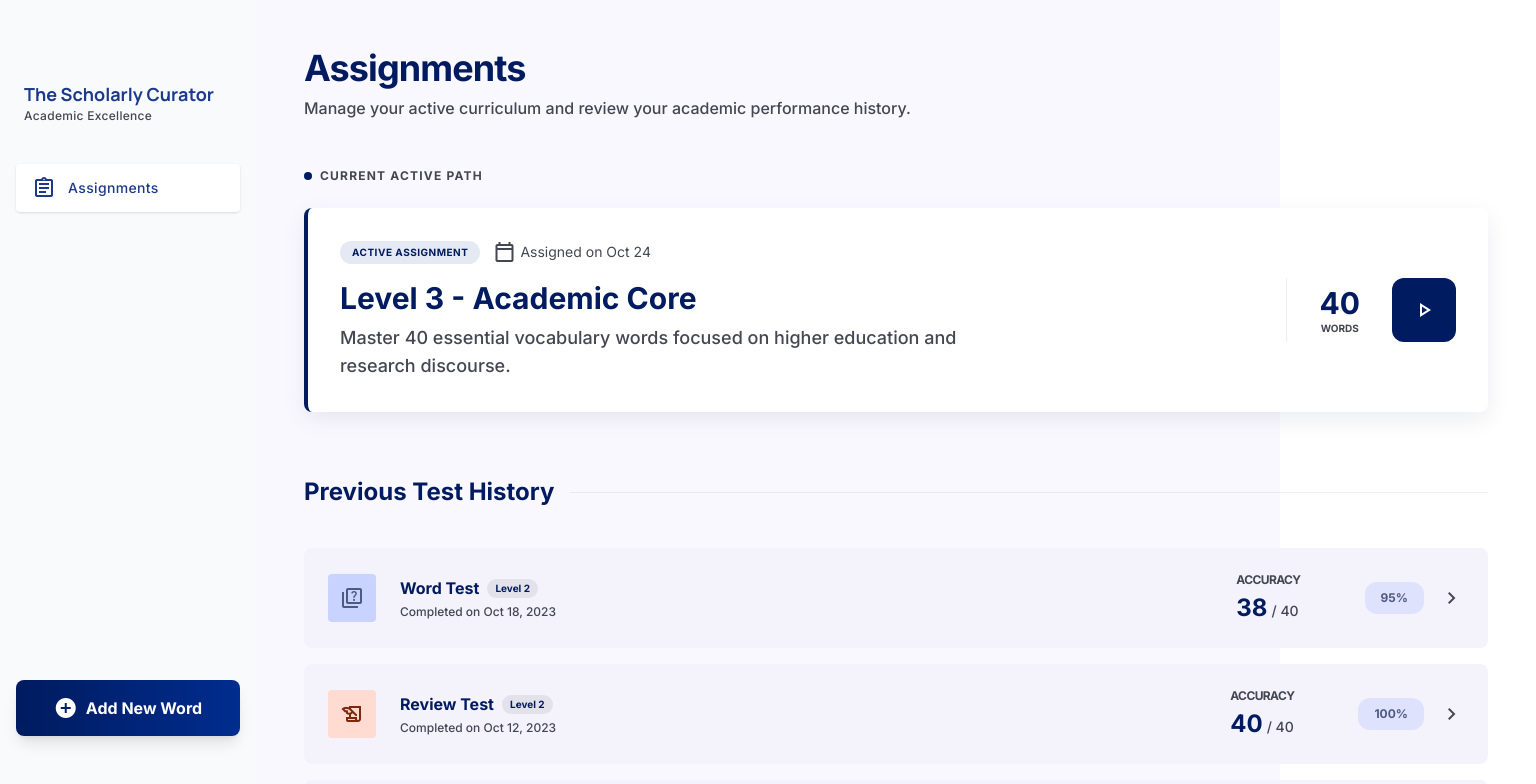
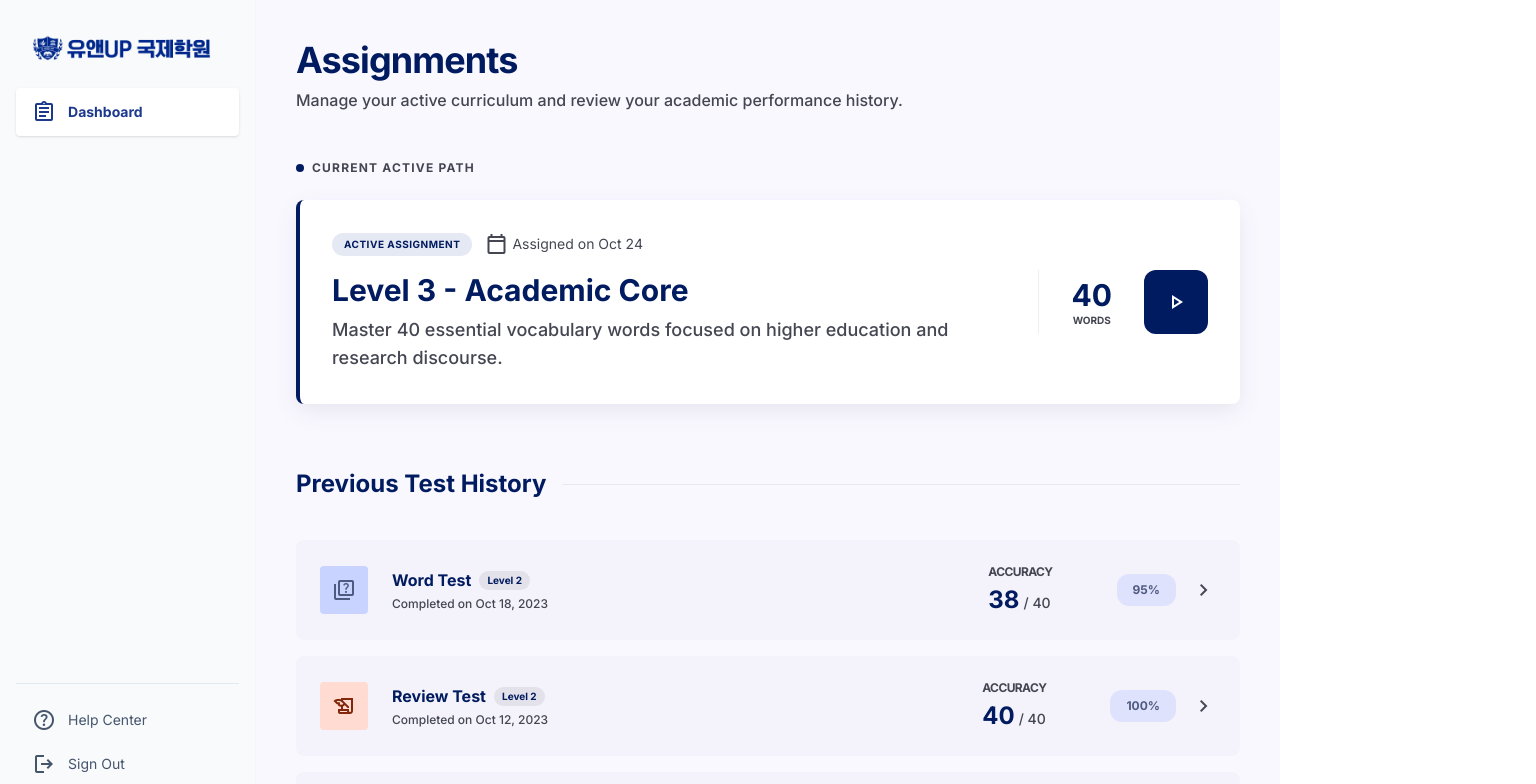
Before and after one commit to uandup/voca-front, a React (Vite) app in the folder uandup_voca/: page /student/dashboard in a window 1280 px wide. Shown: the top 784 px of the page, 1536 px wide, since content can reach past the window. Built offline with nearby package versions, Linux system fonts and the light colour scheme.

Commit message:
chore: student,teacher sidebar 공용으로 분리, 페이지 레이아웃 일관화

```diff
--- a/uandup_voca/src/pages/student-dashboard/ui/StudentDashboardPage.tsx
+++ b/uandup_voca/src/pages/student-dashboard/ui/StudentDashboardPage.tsx
@@ -64,7 +64,7 @@
 
 export function StudentDashboardPage() {
   return (
-    <main className="flex-1 lg:ml-64 p-6 md:p-12 max-w-7xl mx-auto w-full">
+    <main>
       {/* Page Header */}
       <header className="mb-12">
         <h1 className="text-4xl font-extrabold text-primary tracking-tight mb-2">
--- a/uandup_voca/src/pages/test-assignment/ui/TestAssignmentDetailPage.tsx
+++ b/uandup_voca/src/pages/test-assignment/ui/TestAssignmentDetailPage.tsx
@@ -48,8 +48,13 @@
 
 export function TestAssignmentDetailPage() {
   return (
-    <main className="ml-64 min-h-screen">
-      <div className=" py-10 px-8">
+    <main>
+      <div>
+        {/* Page Title */}
+        <h1 className="font-headline font-extrabold text-4xl text-primary tracking-tight mb-8">
+          Test Assignment
+        </h1>
+
         {/* Student Profile Header Card */}
         <section className="mb-8">
           <div className="bg-surface-container-lowest p-8 rounded-xl shadow-sm border border-primary/5">
--- a/uandup_voca/src/pages/test-assignment/ui/TestAssignmentPage.tsx
+++ b/uandup_voca/src/pages/test-assignment/ui/TestAssignmentPage.tsx
@@ -66,7 +66,12 @@
   const navigate = useNavigate();
 
   return (
-    <main className="ml-64 p-10">
+    <main>
+      {/* Page Title */}
+      <h1 className="font-headline font-extrabold text-4xl text-primary tracking-tight mb-8">
+        Test Assignment
+      </h1>
+
       {/* Table Header Controls */}
       <div className="mb-6">
         <div className="flex items-center justify-between mb-6">
--- a/uandup_voca/src/pages/test-grading/ui/TestGradingPage.tsx
+++ b/uandup_voca/src/pages/test-grading/ui/TestGradingPage.tsx
@@ -42,8 +42,13 @@
 
 export function TestGradingPage() {
   return (
-    <main className="ml-64 min-h-screen">
-      <div className="p-8 space-y-10">
+    <main>
+      <div className="space-y-8">
+        {/* Page Title */}
+        <h1 className="font-headline font-extrabold text-4xl text-primary tracking-tight">
+          Test Grading
+        </h1>
+
         {/* Stats Header */}
         <div className="grid grid-cols-1 gap-6 md:grid-cols-3">
           {statCards.map((card) => (
--- a/uandup_voca/src/pages/vocabulary-bank/ui/VocabularyBankPage.tsx
+++ b/uandup_voca/src/pages/vocabulary-bank/ui/VocabularyBankPage.tsx
@@ -44,24 +44,21 @@
 
 export function VocabularyBankPage() {
   return (
-    <main className="ml-64 pt-8 px-12 pb-24">
+    <main>
       {/* Header Section */}
       <header className="flex flex-col gap-8 mb-12">
-        <div className="flex justify-between items-end">
+        <div className="flex justify-between items-start">
           <div>
-            <h1 className="font-headline font-extrabold text-4xl text-primary tracking-tight mb-2">
+            <h1 className="font-headline font-extrabold text-4xl text-primary tracking-tight ">
               Vocabulary Bank
             </h1>
-            <p className="text-on-surface-variant font-body">
-              Manage and curate lexical sets for advanced academic English.
-            </p>
           </div>
           <div className="flex gap-3">
-            <button className="border-2 border-primary text-primary px-6 py-3 rounded-full flex items-center gap-2 hover:bg-primary/5 active:scale-95 transition-all">
+            <button className="border-2 border-primary text-primary px-4 py-2 rounded-full flex items-center gap-2 hover:bg-primary/5 active:scale-95 transition-all">
               <span className="material-symbols-outlined">file_upload</span>
               <span className="font-bold">Excel Upload</span>
             </button>
-            <button className="bg-gradient-to-r from-primary to-primary-container text-white px-6 py-3 rounded-full flex items-center gap-2 shadow-lg hover:opacity-90 active:scale-95 transition-all">
+            <button className="bg-gradient-to-r from-primary to-primary-container text-white px-4 py-2 rounded-full flex items-center gap-2 shadow-lg hover:opacity-90 active:scale-95 transition-all">
               <span className="material-symbols-outlined">add</span>
               <span className="font-bold">Add New Word</span>
             </button>
@@ -155,16 +152,6 @@
           <VocabCard key={item.id} {...item} />
         ))}
       </div>
-
-      {/* Floating Action Button */}
-      <div className="fixed bottom-8 right-8 z-50">
-        <button className="w-16 h-16 bg-primary shadow-xl rounded-full flex items-center justify-center text-white hover:scale-105 active:scale-95 transition-all group">
-          <span className="material-symbols-outlined text-3xl">add</span>
-          <span className="absolute right-full mr-4 bg-primary text-white px-4 py-2 rounded-lg text-sm font-bold opacity-0 group-hover:opacity-100 transition-opacity whitespace-nowrap pointer-events-none">
-            Add Word
-          </span>
-        </button>
-      </div>
     </main>
   );
 }
--- a/uandup_voca/src/routes/student.tsx
+++ b/uandup_voca/src/routes/student.tsx
@@ -5,7 +5,9 @@
   component: () => (
     <div className="bg-surface font-body text-on-surface min-h-screen">
       <StudentSideNavBar />
-      <Outlet />
+      <div className="ml-64 p-10">
+        <Outlet />
+      </div>
     </div>
   ),
 });
--- a/uandup_voca/src/routes/teacher.tsx
+++ b/uandup_voca/src/routes/teacher.tsx
@@ -1,11 +1,13 @@
 import { createFileRoute, Outlet } from "@tanstack/react-router";
-import { SideNavBar } from "@/shared/ui/SideNavBar";
+import { TeacherSideNavBar } from "@/shared/ui/TeacherSideNavBar";
 
 export const Route = createFileRoute("/teacher")({
   component: () => (
     <div className="bg-surface font-body text-on-surface min-h-screen">
-      <SideNavBar />
-      <Outlet />
+      <TeacherSideNavBar />
+      <div className="ml-64 p-10">
+        <Outlet />
+      </div>
     </div>
   ),
 });
--- a/uandup_voca/src/shared/ui/SideNavBar.tsx
+++ b/uandup_voca/src/shared/ui/SideNavBar.tsx
@@ -1,16 +1,16 @@
 import { Link, useRouterState } from "@tanstack/react-router";
 
-const navItems = [
-  {
-    icon: "assignment",
-    label: "Test Assignment",
-    to: "/teacher/test-assignment",
-  },
-  { icon: "grading", label: "Test Grading", to: "/teacher/test-grading" },
-  { icon: "book_2", label: "Vocabulary Bank", to: "/teacher/vocabulary-bank" },
-] as const;
+interface NavItem {
+  icon: string;
+  label: string;
+  to: string;
+}
 
-export function SideNavBar() {
+interface SideNavBarProps {
+  navItems: NavItem[];
+}
+
+export function SideNavBar({ navItems }: SideNavBarProps) {
   const pathname = useRouterState({ select: (s) => s.location.pathname });
 
   return (
--- a/uandup_voca/src/shared/ui/StudentSideNavBar.tsx
+++ b/uandup_voca/src/shared/ui/StudentSideNavBar.tsx
@@ -1,56 +1,9 @@
-import { Link, useRouterState } from "@tanstack/react-router";
+import { SideNavBar } from "@/shared/ui/SideNavBar";
 
 const navItems = [
-  { icon: "assignment", label: "Assignments", to: "/student/dashboard" },
+  { icon: "assignment", label: "Dashboard", to: "/student/dashboard" },
 ] as const;
 
 export function StudentSideNavBar() {
-  const pathname = useRouterState({ select: (s) => s.location.pathname });
-
-  return (
-    <aside className="h-screen w-64 fixed left-0 top-0 pt-16 bg-slate-50 flex flex-col gap-2 px-4 py-6">
-      <div className="mb-8 px-2 pt-4">
-        <h2 className="font-headline font-bold text-blue-900 text-lg">
-          The Scholarly Curator
-        </h2>
-        <p className="text-xs text-on-surface-variant font-medium tracking-wide">
-          Academic Excellence
-        </p>
-      </div>
-
-      <nav className="flex flex-col gap-1">
-        {navItems.map((item) => {
-          const isActive = pathname === item.to;
-          return (
-            <Link
-              key={item.label}
-              to={item.to}
-              className={
-                isActive
-                  ? "flex items-center gap-3 px-4 py-3 bg-white text-blue-900 font-bold shadow-sm rounded-lg"
-                  : "flex items-center gap-3 px-4 py-3 text-slate-600 hover:bg-white/50 transition-all rounded-lg"
-              }
-            >
-              <span className="material-symbols-outlined">{item.icon}</span>
-              <span className="text-sm font-medium tracking-wide">
-                {item.label}
-              </span>
-            </Link>
-          );
-        })}
-      </nav>
-
-      <div className="mt-auto pb-10">
-        <button className="w-full py-4 bg-gradient-to-r from-primary to-primary-container text-white rounded-xl font-bold flex items-center justify-center gap-2 shadow-lg hover:opacity-90 transition-opacity">
-          <span
-            className="material-symbols-outlined"
-            style={{ fontVariationSettings: '"FILL" 1' }}
-          >
-            add_circle
-          </span>
-          <span>Add New Word</span>
-        </button>
-      </div>
-    </aside>
-  );
+  return <SideNavBar navItems={[...navItems]} />;
 }
--- /dev/null
+++ b/uandup_voca/src/shared/ui/TeacherSideNavBar.tsx
@@ -0,0 +1,15 @@
+import { SideNavBar } from "@/shared/ui/SideNavBar";
+
+const navItems = [
+  {
+    icon: "assignment",
+    label: "Test Assignment",
+    to: "/teacher/test-assignment",
+  },
+  { icon: "grading", label: "Test Grading", to: "/teacher/test-grading" },
+  { icon: "book_2", label: "Vocabulary Bank", to: "/teacher/vocabulary-bank" },
+] as const;
+
+export function TeacherSideNavBar() {
+  return <SideNavBar navItems={[...navItems]} />;
+}
```
